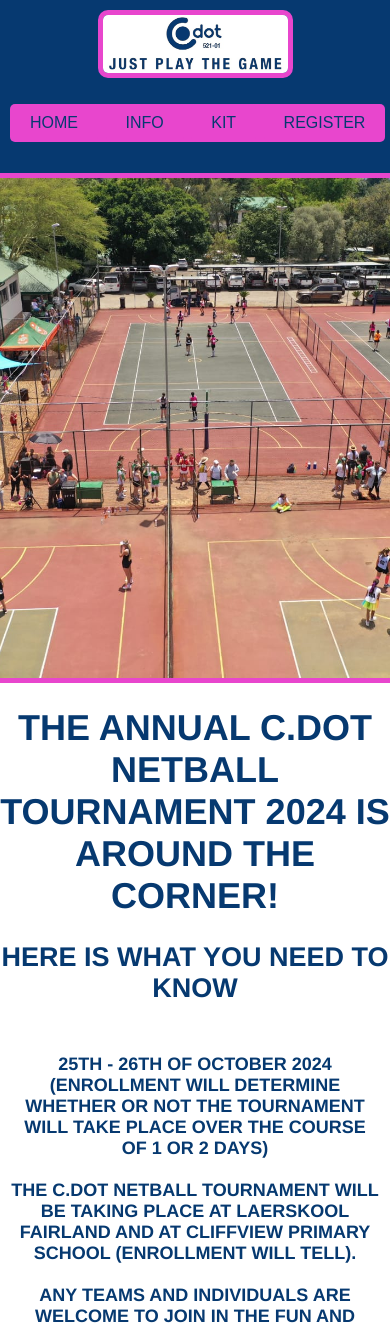
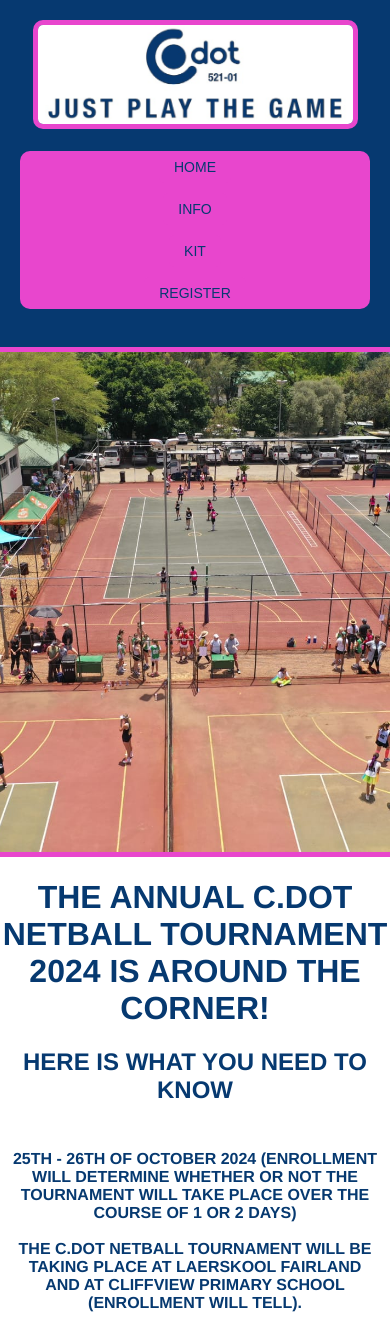
Before and after one commit to FuryOfD/cdotnetball, a Flask app: page / in a window 390 px wide. Shown: the top 1325 px of the page. Run offline with Flask 3, Linux system fonts and the light colour scheme.

Commit message:
for responsiveness

```diff
--- a/static/css/style.css
+++ b/static/css/style.css
@@ -1,4 +1,4 @@
-html, body{
+html, body {
   font-family: 'Franklin Gothic Medium', 'Arial Narrow', Arial, sans-serif;
   font-size: large;
   color: #063970;
@@ -8,30 +8,31 @@ html, body{
   box-sizing: border-box;
 }
 
-.break{
+/* General styling */
+.break {
   padding: 25px;
   margin: 10px;
 }
 
-.nostyle{
+.nostyle {
   text-decoration: none;
   color: inherit;
 }
 
-.nostyle2{
+.nostyle2 {
   text-decoration: none;
   color: #ffffff;
 }
 
-.nostyle3{
+.nostyle3 {
   text-decoration: none;
   color: #000000;
 }
 
-.nav{
+.nav {
   display: flex;
   flex-direction: row;
-  width: fit-content;
+  width: 100%;
   background-color: #e846cd;
   justify-content: center;
   border-radius: 10px; /* Rounded corners */
@@ -43,10 +44,10 @@ html, body{
 .value {
   background-color: #e846cd; /* Button background color */
   color: #063970;              /* Text color */
-  padding: 10px 20px;        /* Padding to make the button more visible */
-  border: none;              /* Removes default border */
-  font-size: 16px;           /* Ensures text is visible */
-  border-radius: 5px;        /* Rounded corners */
+  padding: 10px 20px;          /* Padding to make the button more visible */
+  border: none;                /* Removes default border */
+  font-size: 16px;             /* Ensures text is visible */
+  border-radius: 5px;          /* Rounded corners */
   cursor: pointer;
   transition: all 0.2s ease;
 }
@@ -80,31 +81,85 @@ html, body{
   opacity: 1;
 }
 
-footer{
+footer {
   text-align: center;
   padding: 10px;
   background-color: #063970;
   color: white;
 }
 
-footer img{
-  width : 50%;
+footer img {
+  width: 50%;
   height: 250px;
   border-radius: 10px; /* Rounded corners */
   border: #e846cd 5px solid;
 }
 
-header{
+header {
   text-align: center;
   padding: 10px;
   background-color: #063970;
   color: white;
 }
 
-img{
+img {
   width: 50%;
   height: auto;
   border-radius: 10px; /* Rounded corners */
   border: #e846cd 5px solid;
+}
 
+/* Mobile Styles */
+@media (max-width: 768px) {
+  body {
+      font-size: medium;
   }
+
+  .nav {
+      flex-direction: column; /* Stack items vertically on small screens */
+      gap: 10px; /* Add some space between items */
+  }
+
+  .value {
+      padding: 8px 15px;
+      font-size: 14px;
+  }
+
+  footer img {
+      width: 80%; /* Make the footer image smaller on mobile */
+      height: auto; /* Maintain the aspect ratio */
+  }
+
+  header, footer {
+      padding: 20px;
+  }
+
+  img {
+      width: 90%; /* Adjust image size for mobile */
+  }
+}
+
+/* Desktop Styles */
+@media (min-width: 769px) {
+  body {
+      font-size: large;
+  }
+
+  .nav {
+      width: fit-content;
+      flex-direction: row; /* Keep it horizontal */
+  }
+
+  .value {
+      padding: 12px 30px;
+      font-size: 18px;
+  }
+
+  footer img {
+      width: 50%; /* Keep the footer image larger on desktop */
+  }
+
+  img {
+      width: 50%; /* Adjust the size of inline images on desktop */
+  }
+}
```
Lines whose indentation alone changed are shown as unchanged.
